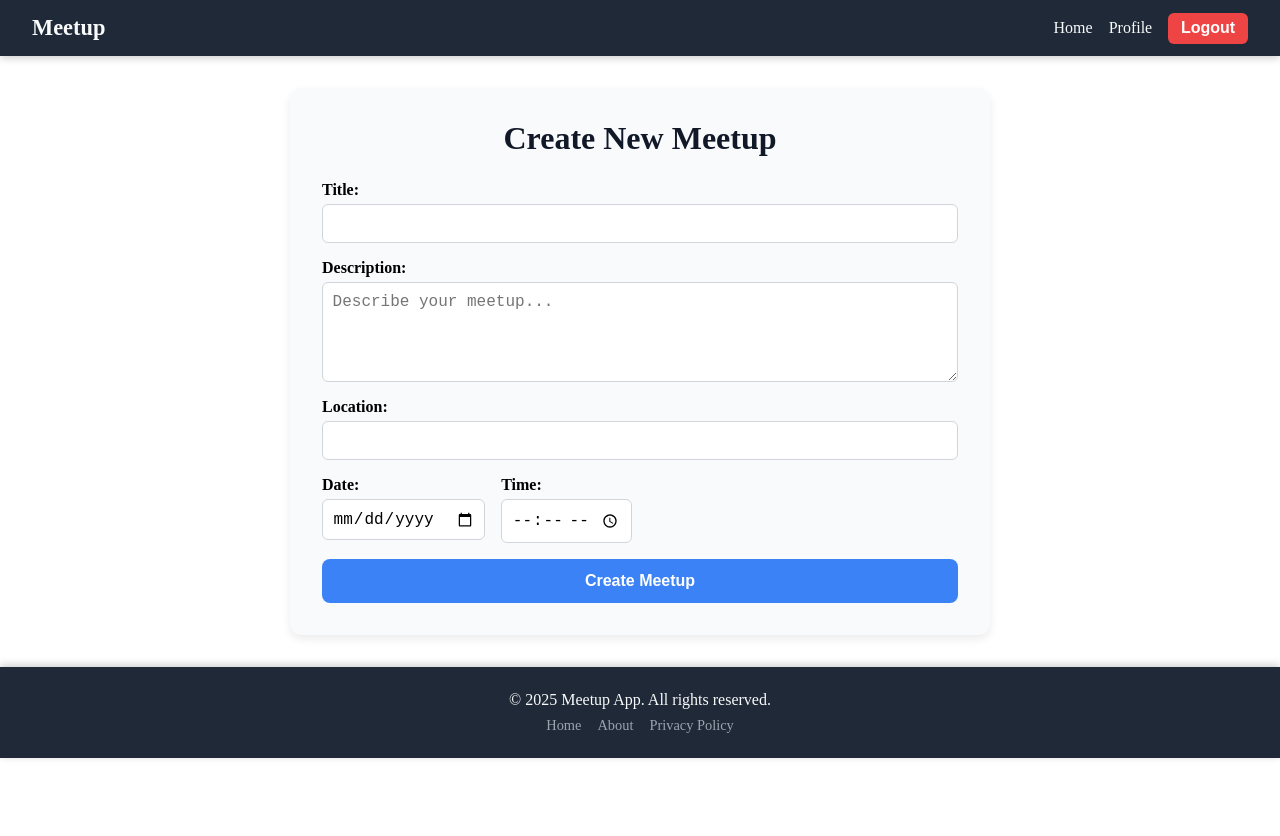
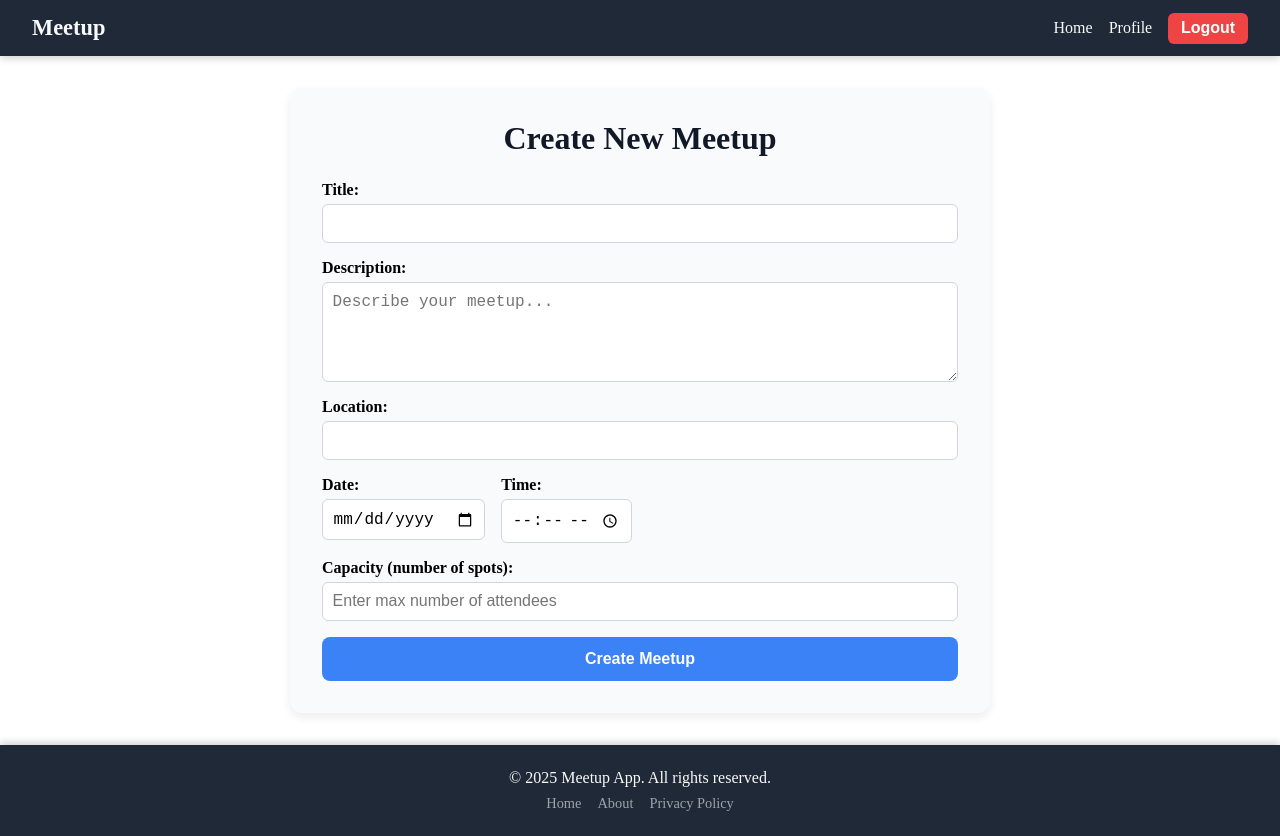
Before and after one commit to MorinoCode/meetup-frontend, a React (Vite) app: page /create-meetup in a window 1280 px wide. Before the commit the page ends 800 px from the top, so only its background shows below. Built offline with nearby package versions, Linux system fonts and the light colour scheme; sample sign-in values are in the browser's storage.

Commit message:
add capacity input

```diff
--- a/src/pages/createmeetup/CreateMeetupPage.jsx
+++ b/src/pages/createmeetup/CreateMeetupPage.jsx
@@ -9,6 +9,7 @@ export default function CreateMeetupPage() {
   const [location, setLocation] = useState("");
   const [date, setDate] = useState("");
   const [time, setTime] = useState("");
+  const [capacity, setCapacity] = useState(""); // 🆕 nytt fält
   const [loading, setLoading] = useState(false);
   const [error, setError] = useState("");
   const navigate = useNavigate();
@@ -34,7 +35,8 @@ export default function CreateMeetupPage() {
           location,
           date,
           time,
-          host_id: userId, // nytt fält i backend
+          capacity: Number(capacity), // 🆕 skickas med i body
+          host_id: userId,
         }),
       });
 
@@ -106,6 +108,19 @@ export default function CreateMeetupPage() {
           </label>
         </div>
 
+
+        <label>
+          Capacity (number of spots):
+          <input
+            type="number"
+            min="1"
+            value={capacity}
+            onChange={(e) => setCapacity(e.target.value)}
+            placeholder="Enter max number of attendees"
+            required
+          />
+        </label>
+
         {error && <p className="error">{error}</p>}
 
         <button type="submit" disabled={loading}>
```
